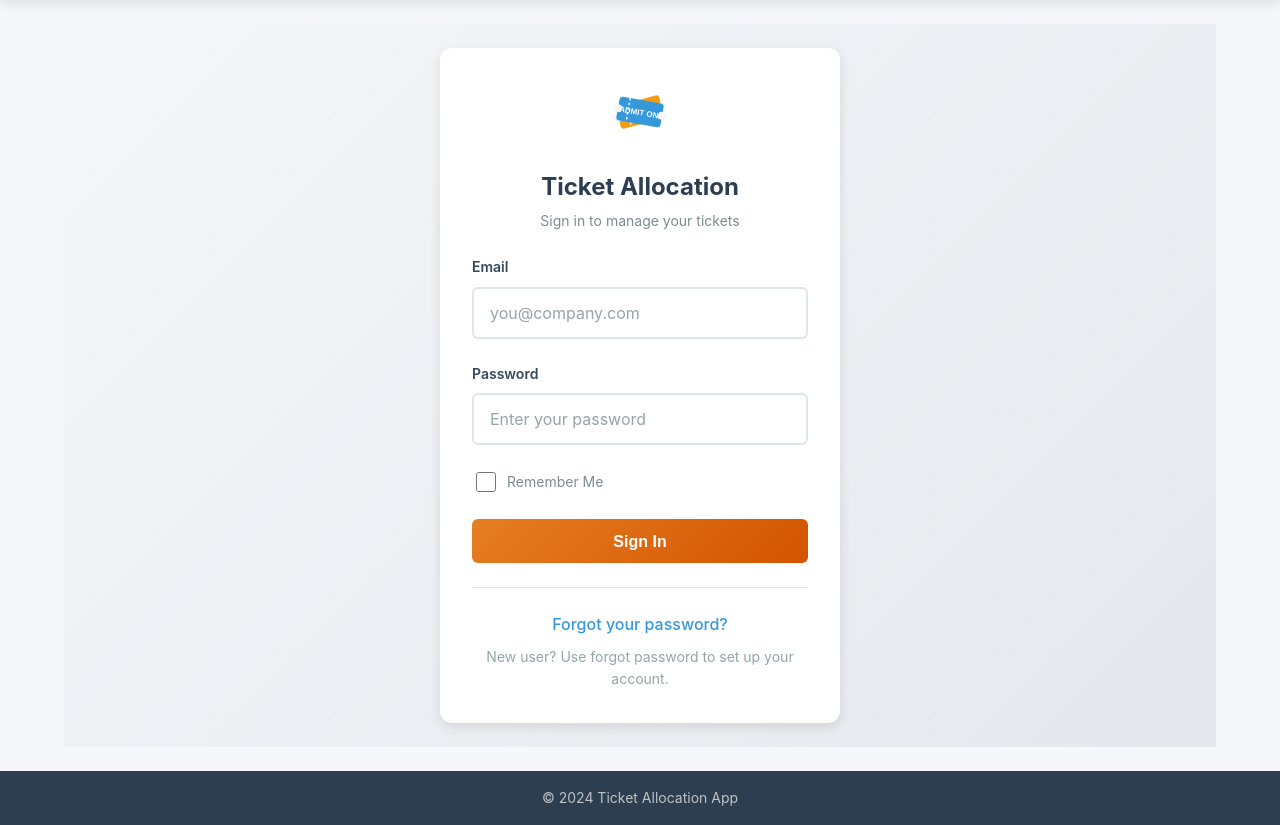
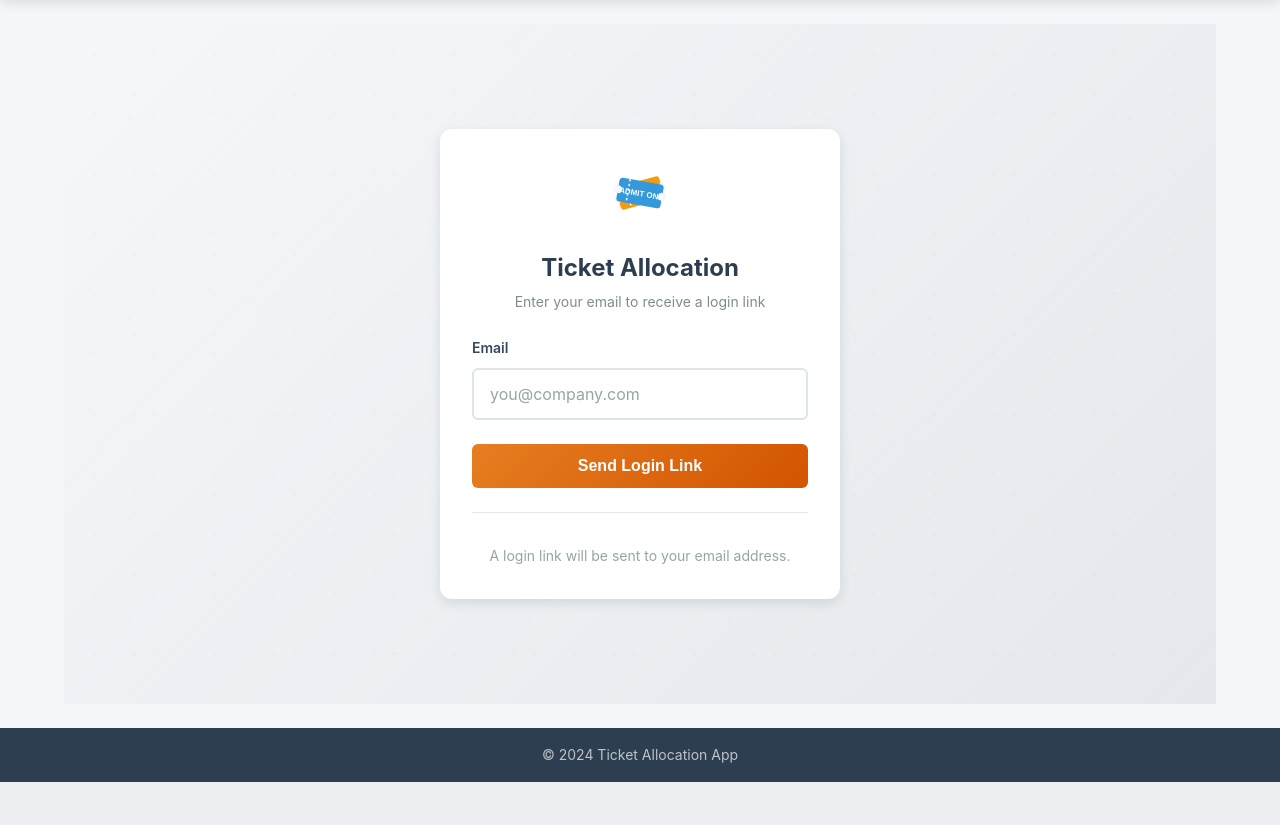
Before and after one commit to bluemonkeydev/ticket-pool, a Flask app: page /login in a window 1280 px wide. Shown: the part 64-889 px from the top of the page. After the commit the page ends 846 px from the top, so only its background shows below. Run offline with Flask 3, Linux system fonts and the light colour scheme.

Commit message:
Implement passwordless authentication with magic links
Replace password-based login with email magic links:
- Users receive one-time login links via email (15 min expiry)
- Tokens are SHA-256 hashed and single-use
- Sessions persist for 1 year
- Remove password fields, forms, and templates
- Update admin user creation to send welcome magic link

Co-Authored-By: Claude Opus 4.5 <noreply@anthropic.com>

```diff
--- a/app/forms.py
+++ b/app/forms.py
@@ -1,35 +1,18 @@
 from flask_wtf import FlaskForm
-from wtforms import StringField, PasswordField, BooleanField, IntegerField, TextAreaField, DateTimeLocalField, SelectField, HiddenField
-from wtforms.validators import DataRequired, Email, Length, EqualTo, NumberRange, Optional, ValidationError
+from wtforms import StringField, BooleanField, IntegerField, TextAreaField, DateTimeLocalField, SelectField, HiddenField
+from wtforms.validators import DataRequired, Email, Length, NumberRange, Optional, ValidationError
 
 class LoginForm(FlaskForm):
     email = StringField('Email', validators=[DataRequired(), Email()])
-    password = PasswordField('Password', validators=[DataRequired()])
-    remember_me = BooleanField('Remember Me')
-
-class ChangePasswordForm(FlaskForm):
-    current_password = PasswordField('Current Password')
-    new_password = PasswordField('New Password', validators=[DataRequired(), Length(min=6)])
-    confirm_password = PasswordField('Confirm New Password', validators=[DataRequired(), EqualTo('new_password')])
 
 class AdminCreateUserForm(FlaskForm):
     name = StringField('Name', validators=[DataRequired(), Length(min=2, max=100)])
     email = StringField('Email', validators=[DataRequired(), Email()])
     is_admin = BooleanField('Administrator')
 
-
-class PasswordResetRequestForm(FlaskForm):
-    email = StringField('Email', validators=[DataRequired(), Email()])
-
-
-class PasswordResetForm(FlaskForm):
-    password = PasswordField('New Password', validators=[DataRequired(), Length(min=6)])
-    confirm_password = PasswordField('Confirm Password', validators=[DataRequired(), EqualTo('password')])
-
 class UserForm(FlaskForm):
     name = StringField('Name', validators=[DataRequired(), Length(min=2, max=100)])
     email = StringField('Email', validators=[DataRequired(), Email()])
-    password = PasswordField('Password (leave blank to keep current)', validators=[Optional(), Length(min=6)])
     is_admin = BooleanField('Administrator')
     is_active = BooleanField('Active')
 
--- a/app/routes/auth.py
+++ b/app/routes/auth.py
@@ -1,8 +1,8 @@
 from flask import Blueprint, render_template, redirect, url_for, flash, request
 from flask_login import login_user, logout_user, login_required, current_user
 from app.models import User
-from app.forms import LoginForm, ChangePasswordForm, PasswordResetRequestForm, PasswordResetForm
-from app.email import send_password_reset_email
+from app.forms import LoginForm
+from app.email import send_magic_link_email
 
 bp = Blueprint('auth', __name__)
 
@@ -20,58 +20,41 @@ def login():
     form = LoginForm()
     if form.validate_on_submit():
         user = User.get_by_email(form.email.data.lower())
-        if user and user.check_password(form.password.data):
-            if not user.is_active:
-                flash('Your account has been deactivated. Please contact an administrator.', 'error')
-                return render_template('auth/login.html', form=form)
-            login_user(user, remember=form.remember_me.data)
-            # Check if user needs to reset password (first login)
-            if user.must_reset_password:
-                flash('Please set a new password to continue.', 'info')
-                return redirect(url_for('auth.change_password'))
-            next_page = request.args.get('next')
-            return redirect(next_page or url_for('events.dashboard'))
-        flash('Invalid email or password.', 'error')
+        if user and user.is_active:
+            token = User.generate_login_token(user.id)
+            login_url = url_for('auth.verify_login', token=token, _external=True)
+            send_magic_link_email(user, login_url)
+        # Always show same message to not reveal if email exists
+        flash('If an account exists with that email, a login link has been sent.', 'info')
+        return redirect(url_for('auth.login'))
+
     return render_template('auth/login.html', form=form)
 
 
-@bp.route('/forgot-password', methods=['GET', 'POST'])
-def forgot_password():
+@bp.route('/verify/<token>')
+def verify_login(token):
     if current_user.is_authenticated:
         return redirect(url_for('events.dashboard'))
 
-    form = PasswordResetRequestForm()
-    if form.validate_on_submit():
-        user = User.get_by_email(form.email.data.lower())
-        if user:
-            token = User.generate_reset_token(user.id)
-            reset_url = url_for('auth.reset_password', token=token, _external=True)
-            send_password_reset_email(user, reset_url)
-        # Always show same message to not reveal if email exists
-        flash('If an account exists with that email, a password reset link has been sent.', 'info')
+    user = User.get_by_login_token(token)
+    if not user:
+        flash('Invalid or expired login link. Please request a new one.', 'error')
         return redirect(url_for('auth.login'))
 
-    return render_template('auth/forgot_password.html', form=form)
-
-
-@bp.route('/reset-password/<token>', methods=['GET', 'POST'])
-def reset_password(token):
-    if current_user.is_authenticated:
-        return redirect(url_for('events.dashboard'))
-
-    user = User.get_by_reset_token(token)
-    if not user:
-        flash('Invalid or expired reset link.', 'error')
-        return redirect(url_for('auth.forgot_password'))
-
-    form = PasswordResetForm()
-    if form.validate_on_submit():
-        User.update(user.id, password=form.password.data, must_reset_password=False)
-        User.clear_reset_token(user.id)
-        flash('Your password has been set. You can now log in.', 'success')
+    if not user.is_active:
+        flash('Your account has been deactivated. Please contact an administrator.', 'error')
         return redirect(url_for('auth.login'))
 
-    return render_template('auth/reset_password.html', form=form)
+    # Clear the token (single-use)
+    User.clear_login_token(user.id)
+
+    # Log the user in with remember=True for 1 year session
+    login_user(user, remember=True)
+    flash(f'Welcome, {user.name}!', 'success')
+
+    next_page = request.args.get('next')
+    return redirect(next_page or url_for('events.dashboard'))
+
 
 @bp.route('/logout')
 @login_required
@@ -79,21 +62,3 @@ def logout():
     logout_user()
     flash('You have been logged out.', 'success')
     return redirect(url_for('auth.login'))
-
-@bp.route('/change-password', methods=['GET', 'POST'])
-@login_required
-def change_password():
-    form = ChangePasswordForm()
-    # If must reset, don't require current password
-    require_current = not current_user.must_reset_password
-
-    if form.validate_on_submit():
-        if require_current and not current_user.check_password(form.current_password.data):
-            flash('Current password is incorrect.', 'error')
-            return render_template('auth/change_password.html', form=form, require_current=require_current)
-
-        User.update(current_user.id, password=form.new_password.data, must_reset_password=False)
-        flash('Password changed successfully.', 'success')
-        return redirect(url_for('events.dashboard'))
-
-    return render_template('auth/change_password.html', form=form, require_current=require_current)
--- a/app/templates/admin/add_user.html
+++ b/app/templates/admin/add_user.html
@@ -7,7 +7,7 @@
     <div class="card" style="max-width: 440px; width: 100%;">
         <div class="card-header">
             <h1>Add User</h1>
-            <p>Create a new user account. They will use "Forgot Password" on the login page to set their password.</p>
+            <p>Create a new user account. They will receive a login link via email.</p>
         </div>
 
         <form method="POST">
--- a/app/templates/admin/users.html
+++ b/app/templates/admin/users.html
@@ -35,7 +35,6 @@
                             <td>
                                 {{ user.name }}
                                 {% if user.is_admin %}<span class="badge badge-admin">Admin</span>{% endif %}
-                                {% if user.must_reset_password %}<span class="badge badge-pending">Pending Setup</span>{% endif %}
                             </td>
                             <td>{{ user.email }}</td>
                             <td>
--- a/app/templates/auth/login.html
+++ b/app/templates/auth/login.html
@@ -22,7 +22,7 @@
                 </g>
             </svg>
             <h1>{{ config.APP_NAME }}</h1>
-            <p>Sign in to manage your tickets</p>
+            <p>Enter your email to receive a login link</p>
         </div>
 
         <form method="POST">
@@ -36,25 +36,13 @@
                 {% endfor %}
             </div>
 
-            <div class="form-group">
-                {{ form.password.label }}
-                {{ form.password(class="form-control", placeholder="Enter your password") }}
-                {% for error in form.password.errors %}
-                <span class="error">{{ error }}</span>
-                {% endfor %}
-            </div>
-
-            <div class="form-group checkbox-group">
-                {{ form.remember_me(class="form-checkbox") }}
-                {{ form.remember_me.label }}
-            </div>
-
-            <button type="submit" class="btn btn-primary btn-block">Sign In</button>
+            <button type="submit" class="btn btn-primary btn-block">Send Login Link</button>
         </form>
 
         <div class="card-footer">
-            <a href="{{ url_for('auth.forgot_password') }}">Forgot your password?</a>
-            <p>New user? Use forgot password to set up your account.</p>
+            <p class="text-muted" style="font-size: 0.875rem;">
+                A login link will be sent to your email address.
+            </p>
         </div>
     </div>
 </div>
```
Also changed, not shown: app/email.py (+21 -21 lines), app/models.py (+18 -39 lines), app/routes/admin.py (+11 -14 lines), app/templates/admin/edit_user.html (+0 -9 lines), app/templates/auth/change_password.html (deleted, +0 -58 lines), app/templates/auth/forgot_password.html (deleted, +0 -32 lines), app/templates/auth/register.html (deleted, +0 -50 lines), app/templates/auth/reset_password.html (deleted, +0 -40 lines), config.py (+7 -0 lines), README.md.
